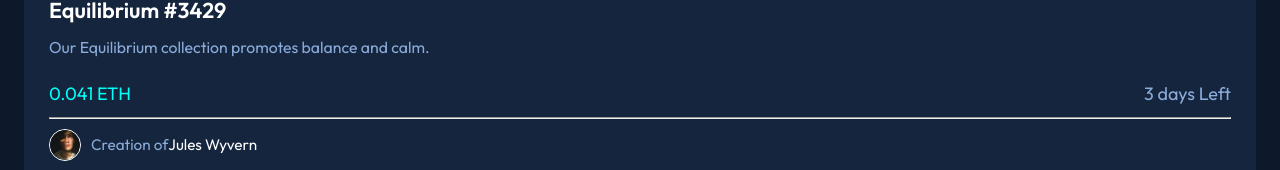
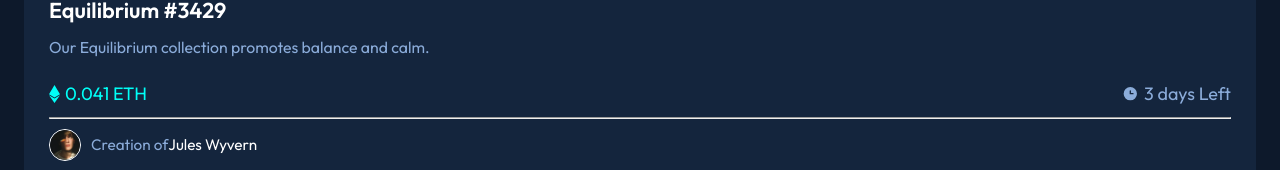
Before and after one commit to JammiM/NFT-preview-card-component, a React (Vite) app: page / in a window 1280 px wide. Shown: the part 1297-1467 px from the top of the page. Built offline with nearby package versions, Linux system fonts and the light colour scheme.

Commit message:
Added two svg icons using the ::before pseudo element

```diff
--- a/src/App.css
+++ b/src/App.css
@@ -153,6 +153,31 @@ h6 {
 
 .ntf__price {
   color: var(--clr-primary-cyan-400);
+  display: flex;
+  align-items: center;
+  gap: 5px;
+}
+
+.ntf__price::before {
+  content: "";
+  background-image: url(./assets/icon-ethereum.svg);
+  background-size: 11px 18px;
+  height: 18px;
+  width: 11px;
+}
+
+.ntf__days::before {
+  content: "";
+  background-image: url(./assets/icon-clock.svg);
+  background-size: 17px 17px;
+  height: 17px;
+  width: 17px;
+}
+
+.ntf__days {
+  display: flex;
+  align-items: center;
+  gap: 5px;
 }
 
 .ntf__author {
```
